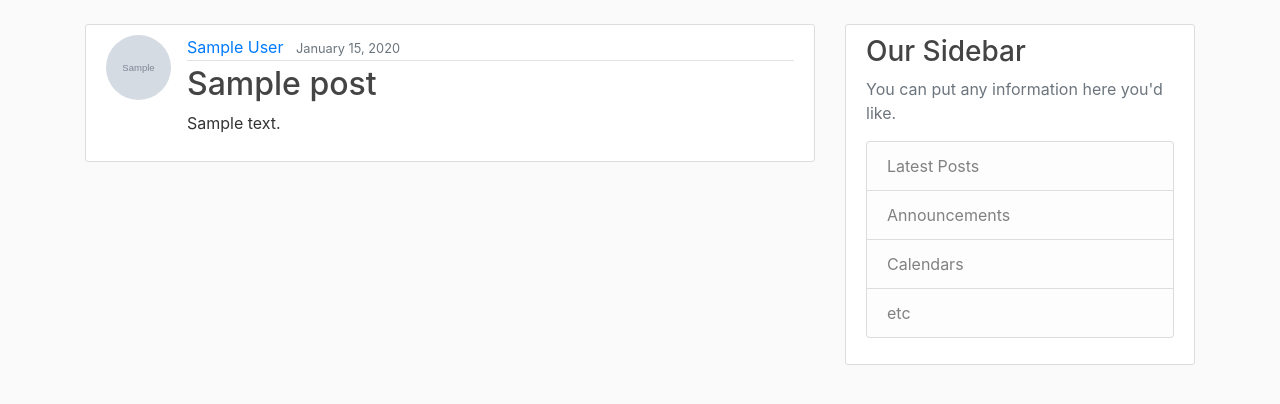
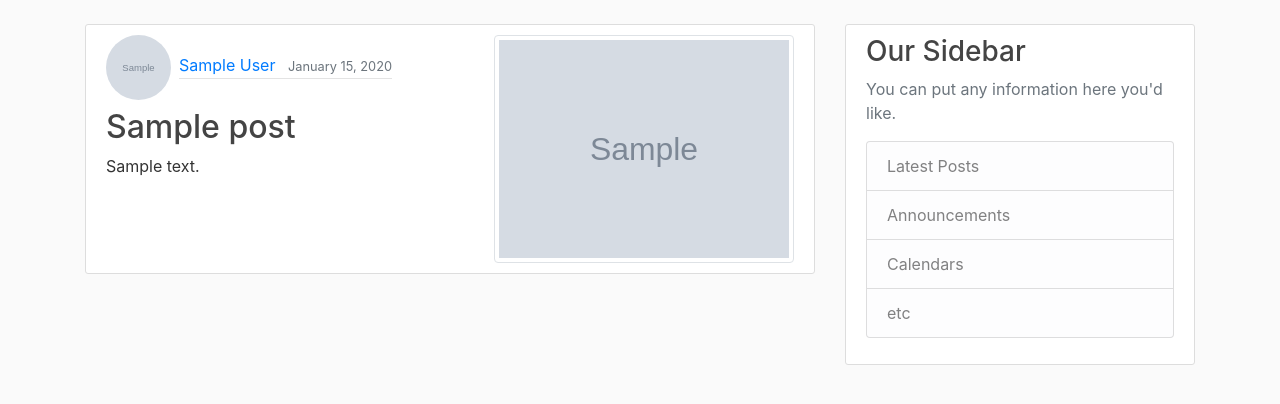
Before and after one commit to BejenaruIoanMatei/AI-PoweredFlowerClassification, a Django app: template licenta_project/blog/templates/blog/home.html in a window 1280 px wide. Shown: the part 56-460 px from the top of the page. Run offline with Django 3.2, Linux system fonts and the light colour scheme; the template is opened without the code that fills it: most values are stand-ins (such as "Sample title", 1, 10 or a date in 2020); grey boxes marked "Sample" are stand-in pictures; some libraries are stand-ins or nearby versions.

Commit message:
5. Blog templates changes

```diff
--- a/licenta_project/blog/models.py
+++ b/licenta_project/blog/models.py
@@ -21,7 +21,7 @@ class Post(models.Model):
     def save(self, *args, **kwargs):
         super().save(*args, **kwargs)
         try:
-            img = Image.open(self.image.path)
+            img = Image.open(self.image_post.path)
 
             if img.mode != "RGB":
                 img = img.convert("RGB")
@@ -29,7 +29,7 @@ class Post(models.Model):
             if img.height > 400 or img.width > 400:
                 output_size = (400,400)
                 img.thumbnail(output_size)
-                img.save(self.image.path)
+                img.save(self.image_post.path)
 
         except UnidentifiedImageError:
-            print(f"Could not identify image at {self.image.path}")
+            print(f"Could not identify image at {self.image_post.path}")
--- a/licenta_project/blog/templates/blog/home.html
+++ b/licenta_project/blog/templates/blog/home.html
@@ -1,16 +1,20 @@
-{% extends "blog/base.html" %} {% block content %} {% for post in posts %}
-<article class="media content-section">
-  <img
-    class="rounded-circle article-img"
-    src="{{ post.author.profile.image.url }}"
-  />
-  <div class="media-body">
+{% extends "blog/base.html" %}
+
+{% block content %}
+  {% for post in posts %}
+    <article class="media content-section align-items-start d-flex justify-content-between">
+      <!-- Stânga: profil + conținut -->
+      <div class="media-body" style="flex: 1;">
+        <div class="d-flex align-items-center mb-2">
+          <img class="rounded-circle article-img mr-2" src="{{ post.author.profile.image.url }}" />
           <div class="article-metadata">
-      <a class="mr-2" href="{%url 'user-posts' post.author.username %}"
-        >{{ post.author }}</a
-      >
+            <a class="mr-2" href="{% url 'user-posts' post.author.username %}">
+              {{ post.author }}
+            </a>
             <small class="text-muted">{{ post.date_posted|date:"F d, Y" }}</small>
           </div>
+        </div>
+
         <h2>
           <a class="article-title" href="{% url 'post-detail' post.id %}">
             {{ post.title }}
@@ -18,19 +22,22 @@
         </h2>
         <p class="article-content">{{ post.content }}</p>
       </div>
+
+      <!-- Dreapta: imaginea postării -->
+      {% if post.image_post %}
+        <div style="margin-left: 20px;">
+          <img class="img-thumbnail" src="{{ post.image_post.url }}" style="max-width: 300px;" />
+        </div>
+      {% endif %}
     </article>
-{% endfor %} {% if is_paginated %}
+  {% endfor %}
+
+  {% if is_paginated %}
     <nav aria-label="Page navigation">
       <ul class="pagination justify-content-center">
         {% if page_obj.has_previous %}
-    <li class="page-item">
-      <a class="page-link" href="?page=1">First</a>
-    </li>
-    <li class="page-item">
-      <a class="page-link" href="?page={{ page_obj.previous_page_number }}"
-        >Back</a
-      >
-    </li>
+          <li class="page-item"><a class="page-link" href="?page=1">First</a></li>
+          <li class="page-item"><a class="page-link" href="?page={{ page_obj.previous_page_number }}">Back</a></li>
         {% else %}
           <li class="page-item disabled"><span class="page-link">First</span></li>
           <li class="page-item disabled"><span class="page-link">Back</span></li>
@@ -43,20 +50,13 @@
         </li>
 
         {% if page_obj.has_next %}
-    <li class="page-item">
-      <a class="page-link" href="?page={{ page_obj.next_page_number }}"
-        >Forward</a
-      >
-    </li>
-    <li class="page-item">
-      <a class="page-link" href="?page={{ page_obj.paginator.num_pages }}"
-        >Last</a
-      >
-    </li>
+          <li class="page-item"><a class="page-link" href="?page={{ page_obj.next_page_number }}">Forward</a></li>
+          <li class="page-item"><a class="page-link" href="?page={{ page_obj.paginator.num_pages }}">Last</a></li>
         {% else %}
-    <li class="page-item disabled"><span class="page-link">Back</span></li>
+          <li class="page-item disabled"><span class="page-link">Forward</span></li>
           <li class="page-item disabled"><span class="page-link">Last</span></li>
         {% endif %}
       </ul>
     </nav>
-{% endif %} {% endblock content %}
+  {% endif %}
+{% endblock content %}
--- a/licenta_project/blog/templates/blog/post_detail.html
+++ b/licenta_project/blog/templates/blog/post_detail.html
@@ -29,5 +29,10 @@
     <h2 class="article-title">{{ object.title }}</h2>
     <p class="article-content">{{ object.content }}</p>
   </div>
+  {% if post.image_post %}
+  <div style="margin-left: 20px;">
+    <img class="img-thumbnail" src="{{ post.image_post.url }}" style="max-width: 300px;" />
+  </div>
+{% endif %}
 </article>
 {%endblock content%}
--- a/licenta_project/blog/views.py
+++ b/licenta_project/blog/views.py
@@ -39,7 +39,7 @@ class PostDetailView(DetailView):
 
 class PostCreateView(LoginRequiredMixin, CreateView):
     model = Post
-    fields = ['title', 'content']
+    fields = ['title', 'content', 'image_post']
     template_name = 'blog/post_form.html'
 
     def form_valid(self, form):
@@ -48,7 +48,7 @@ class PostCreateView(LoginRequiredMixin, CreateView):
 
 class PostUpdateView(LoginRequiredMixin, UserPassesTestMixin, UpdateView):
     model = Post
-    fields = ['title', 'content']
+    fields = ['title', 'content', 'image_post']
     template_name = 'blog/post_form.html'
 
     def form_valid(self, form):
```
Lines whose indentation alone changed are shown as unchanged.
